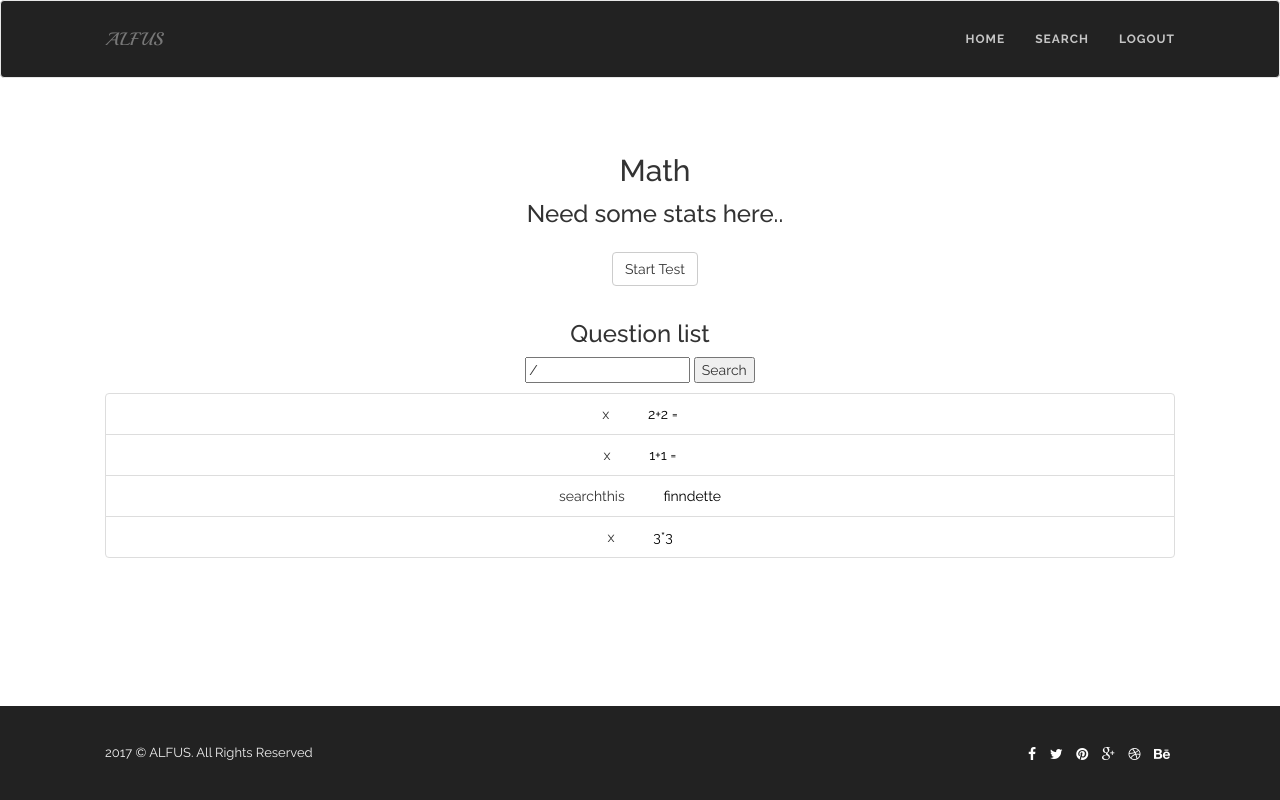
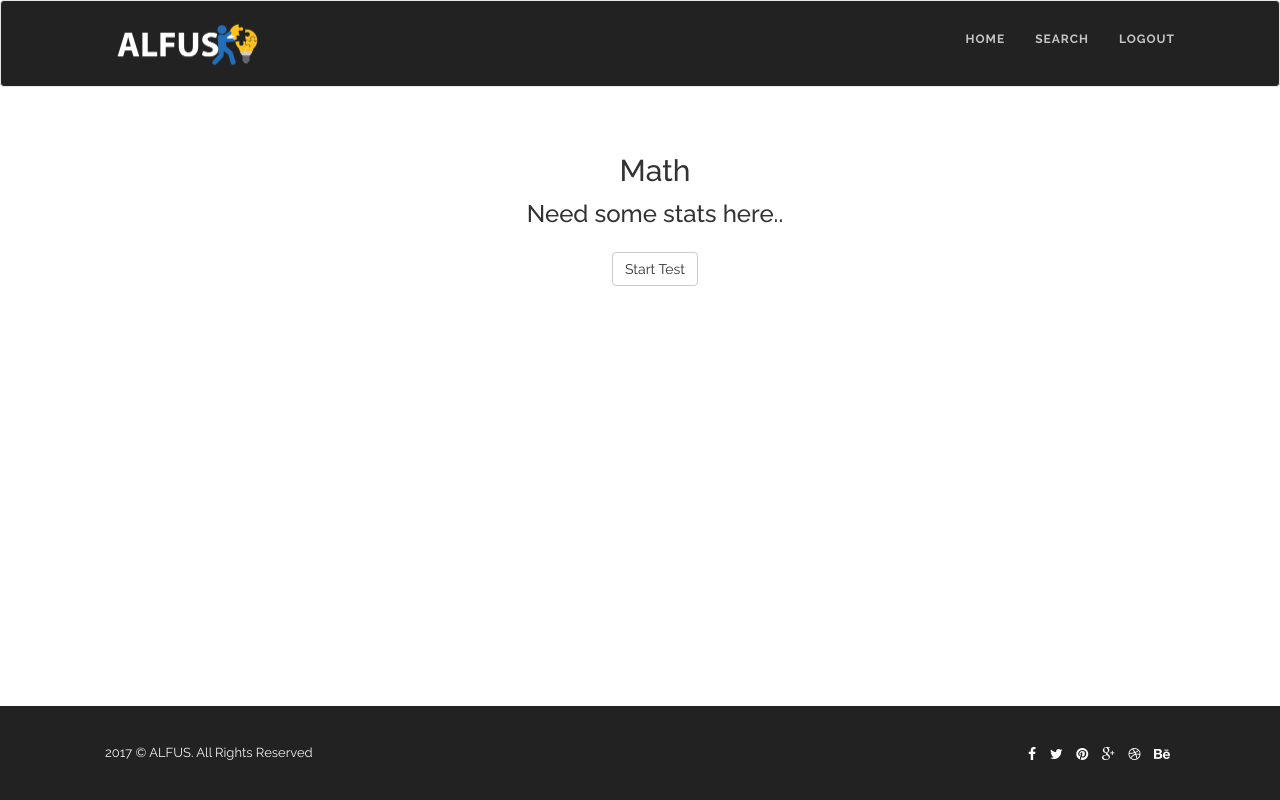
Before and after one commit to yanbek/ALFUS, a Django app: page /questions/1/ in a window 1280 px wide. Run offline with Django 3.2, Linux system fonts and the light colour scheme; a user stored in the database is signed in; data comes from the database, SQL or seed files in the repository; both versions use the stored data as it was after the commit; some libraries are stand-ins or nearby versions.

Commit message:
Add logo

```diff
--- a/ALFUS/personal/templates/personal/base.html
+++ b/ALFUS/personal/templates/personal/base.html
@@ -46,7 +46,9 @@
             <div class="container">
                 <!-- Brand and toggle get grouped for better mobile display -->
                 <div class="navbar-header">
-                    <a class="navbar-brand logo" href="{% url 'index'%}">ALFUS</a>
+                    <a href="{% url 'index' %}">
+                    <img src="{% static 'personal/img/ALFUSlogowhite.png' %}" style="width:160px;height:59.5px;">
+                    </a>
                 </div>
 
             </div><!-- /.container-fluid -->
--- a/ALFUS/questions/templates/questions/base.html
+++ b/ALFUS/questions/templates/questions/base.html
@@ -40,7 +40,7 @@
         <div class="container">
             <!-- Brand and toggle get grouped for better mobile display -->
             <div class="navbar-header">
-                <a class="navbar-brand logo" href="">ALFUS</a>
+                <img src="{% static 'questions/img/ALFUSlogowhite.png' %}" style="width:160px;height:59.5px;">
             </div>
 
             <!-- Collect the nav links, forms, and other content for toggling -->
--- a/ALFUS/questions/templates/questions/index_questions.html
+++ b/ALFUS/questions/templates/questions/index_questions.html
@@ -11,27 +11,5 @@
                role="button">Start Test</a>
 
         </div>
-
-
-        <h3> Question list</h3>
-
-        <form method='GET' action="{% url 'questions:index_questions' subject_id %}">
-            <input type='text' name='q' placeholder='Search posts' value={{ request.GET.q }}/>
-            <input type='submit' value='Search'/>
-        </form>
-
-        <div style="padding-top: 10px;">
-            {% if question_list %}
-                <!-- Inside index.html -->
-                <ul class="list-group">
-                    {% for question in question_list %}
-                        <li class="list-group-item"> {{ question.topic_text }}  &emsp; &emsp;
-                        <a href="{% url 'questions:detail' subject_id question.id %}">{{ question.question_text }}</a>
-                    {% endfor %}
-                </ul>
-            {% else %}
-                <p>No questions are available.</p>
-            {% endif %}
-        </div>
     </div>
 {% endblock %}
```
Also changed, not shown: ALFUS/db.sqlite3, ALFUS/personal/static/personal/img/ALFUSlogowhite.png (added), ALFUS/questions/static/questions/img/ALFUSlogowhite.png (added).
